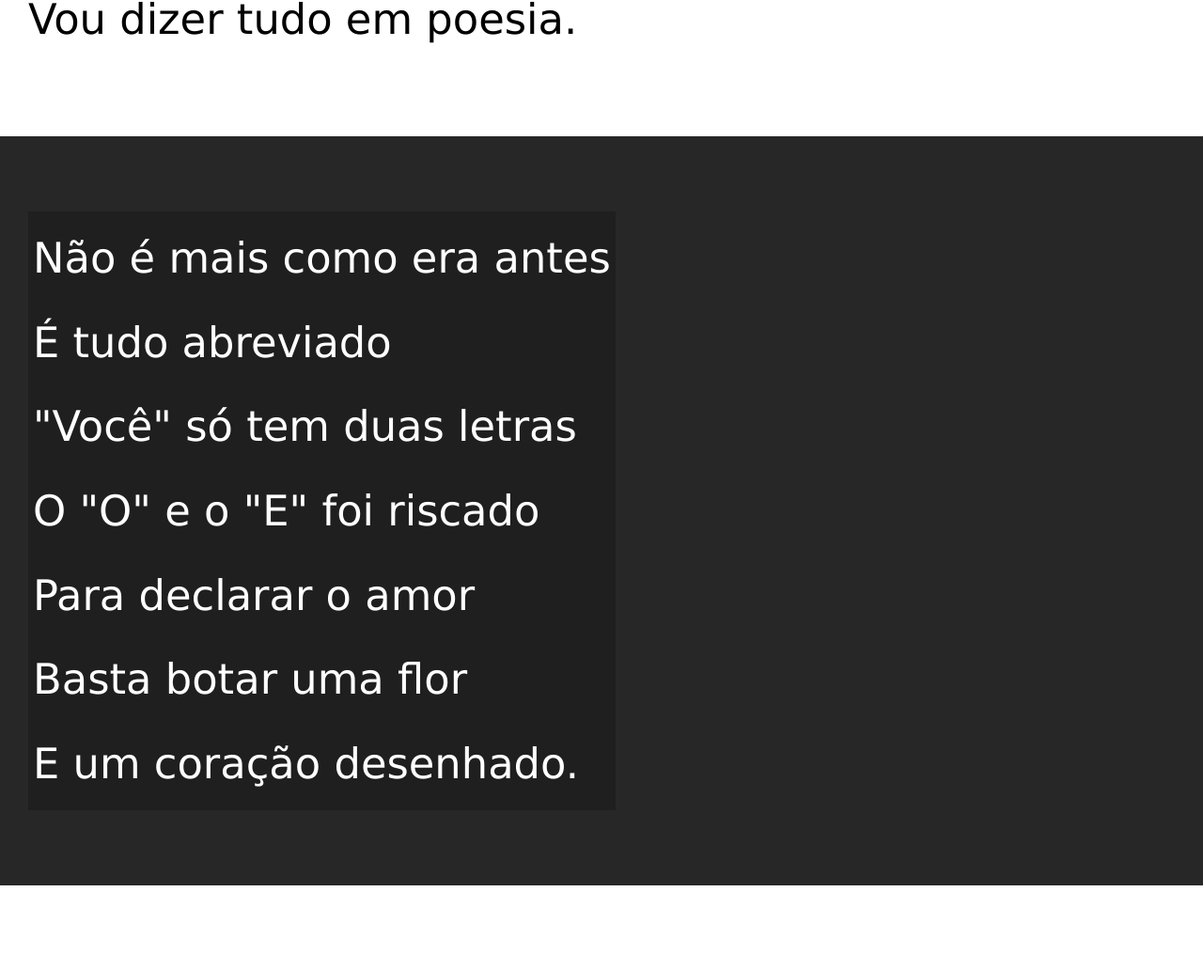
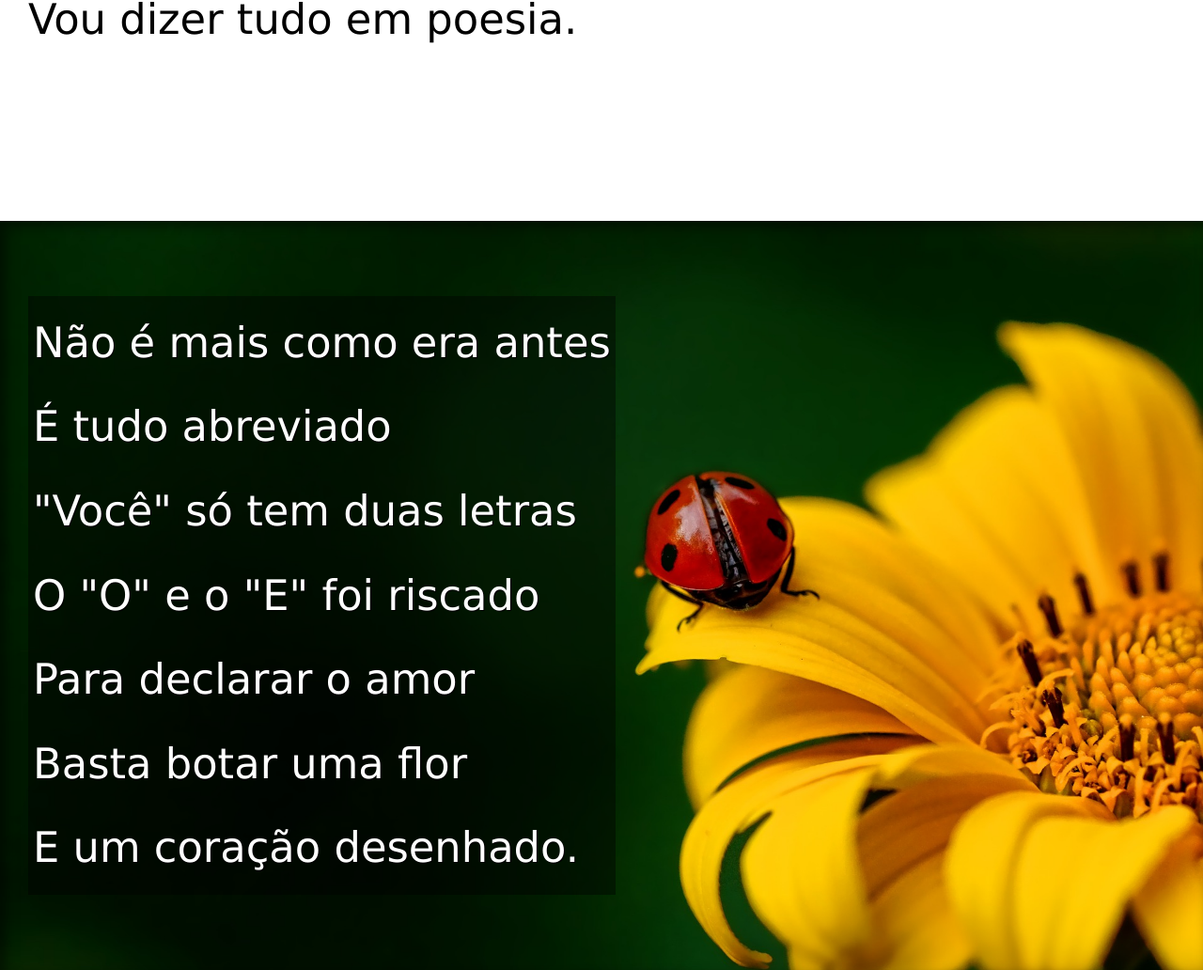
Before and after one commit to AllanSales03/d012, a plain HTML site: page index.html in a window 1280 px wide. Shown: the part 952-1984 px from the top of the page at 94% size. Drawn offline with Linux system fonts and the light colour scheme.

Commit message:
finalização do projeto

```diff
--- a/estilo.css
+++ b/estilo.css
@@ -51,6 +51,9 @@ section{
     font-family: var(--fonte1);
     font-size: 3.5vw;
 }
+section > p{
+    padding-bottom: 2em;
+}
 section.normal{
     background-color: white;
     color: black;
@@ -58,11 +61,25 @@ section.normal{
 section.imagem{
     background-color: rgb(40, 39, 39);
     color: white;
+    box-shadow: inset 6px 6px 13px 0px rgba(0, 0, 0, 0.507);
+    background-size: cover;
+    background-attachment: fixed;
+
 }
 section.imagem > p{
     display: inline-block;
     padding: 5px;
-    background-color: rgba(0, 0, 0, 0.205);
+    background-color: rgba(0, 0, 0, 0.432);
+    text-shadow: 1px 1px 0px black ;
+}
+section#img01{
+    background-image: url(imagens/background001.jpg);
+    background-position: right center;
+
+}
+section#img02{
+    background-image: url(imagens/background002.jpg);
+
 }
 
 footer{
--- a/index.html
+++ b/index.html
@@ -29,7 +29,7 @@
 
 
 
-    <section class="imagem">
+    <section class="imagem" id="img01">
         <p>
             Não é mais como era antes<br>
             É tudo abreviado<br>
@@ -67,7 +67,7 @@
 
 
 
-    <section class="imagem">
+    <section class="imagem" id="img02">
         <p>
             Tenho saudade das cartas<br>
             Escritas com a própria mão<br>
```
